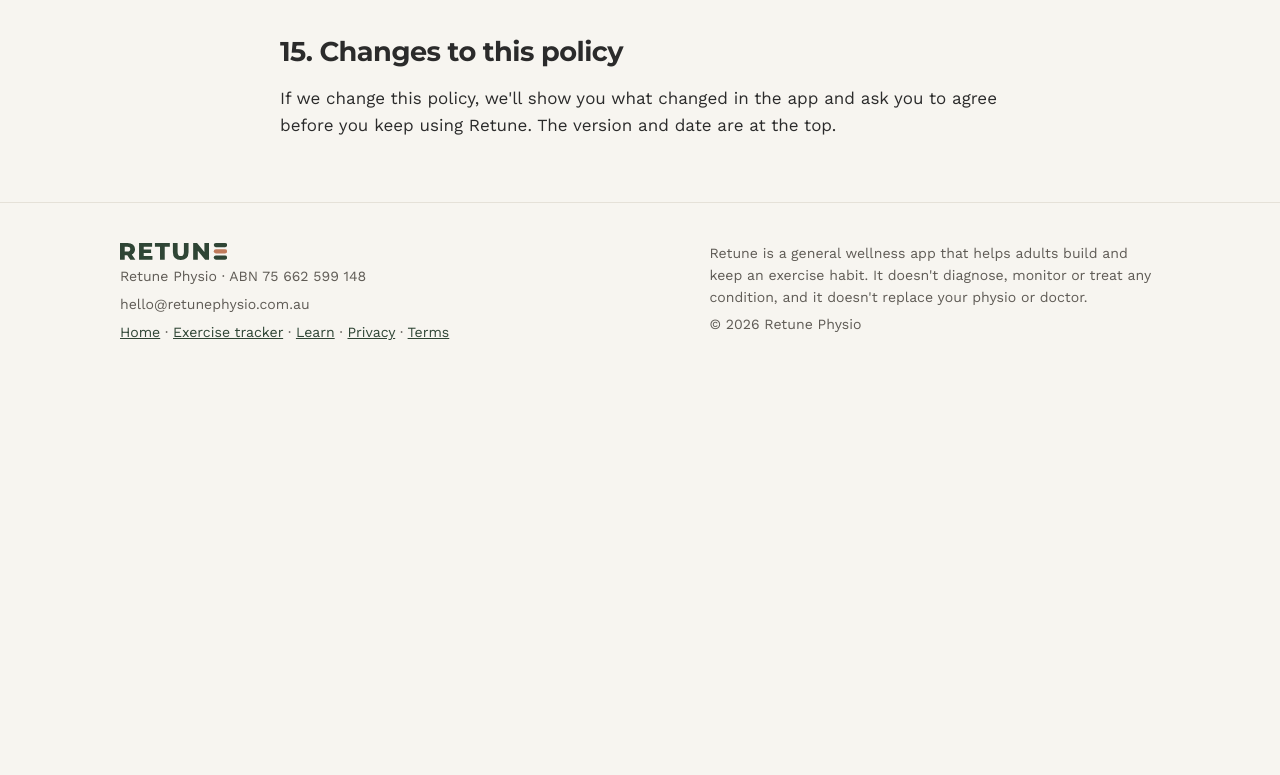
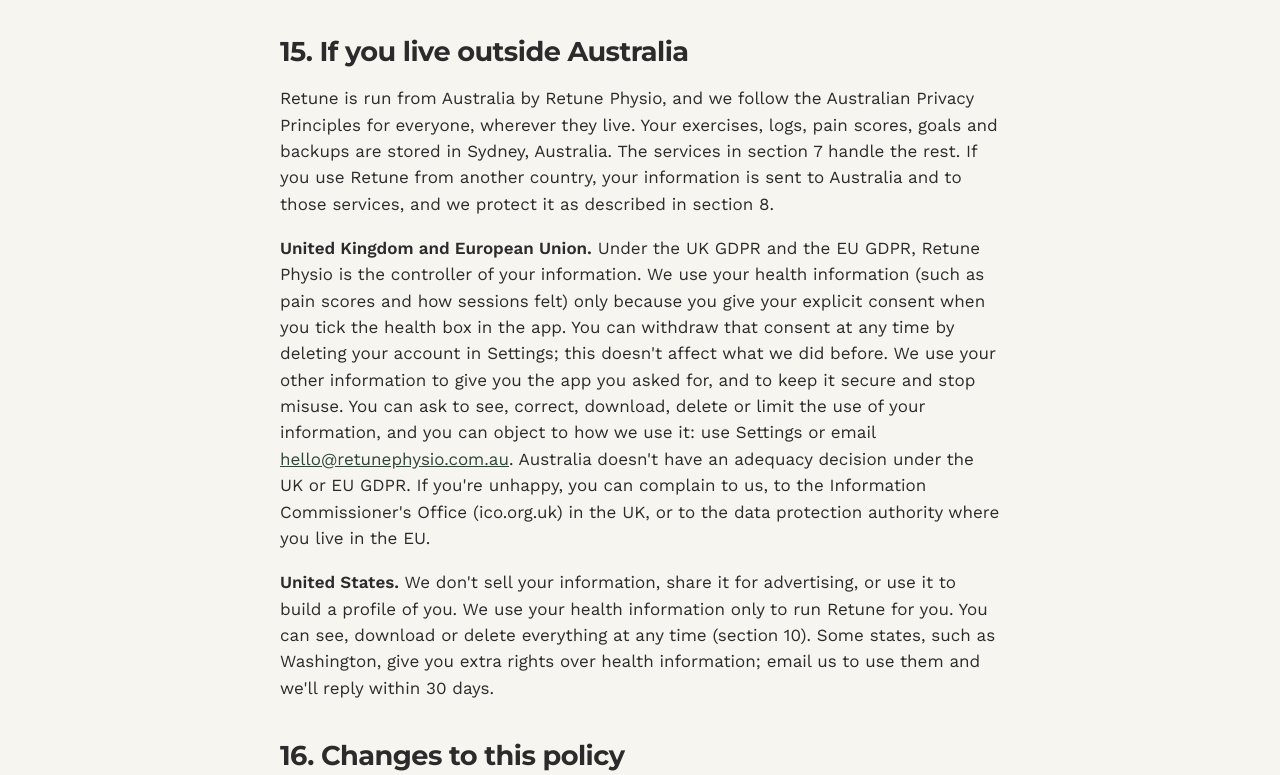
Before and after one commit to retunephysio/retune-website, a plain HTML site: page privacy/index.html in a window 1280 px wide. Shown: the part 5700-6475 px from the top of the page. Before the commit the page ends 6083 px from the top, so only its background shows below. Drawn offline with nearby package versions, Linux system fonts and the light colour scheme.

Commit message:
Privacy policy: section for people outside Australia (UK, EU, US) (#17)
Draft. Bumps the policy to version 2026-11-16, which needs a matching
consent version in the app before it goes live.


Claude-Session: https://claude.ai/code/session_01RX533j2uumn9oyoPg9o6Kg

Co-authored-by: Claude <noreply@anthropic.com>

```diff
--- a/privacy/index.html
+++ b/privacy/index.html
@@ -90,7 +90,11 @@
 <p>Email <a href="mailto:hello@retunephysio.com.au">hello@retunephysio.com.au</a>. We'll reply within 30 days. If you're not happy with our answer, you can complain to the OAIC at oaic.gov.au or on 1300 363 992.</p>
 <h2>14. Physio and clinic links (not yet active)</h2>
 <p>Retune may later let you link your account to your physio's clinic. That isn't available yet. Before it is, we'll update this policy, explain what the clinic would keep, and ask you again.</p>
-<h2>15. Changes to this policy</h2>
+<h2>15. If you live outside Australia</h2>
+<p>Retune is run from Australia by Retune Physio, and we follow the Australian Privacy Principles for everyone, wherever they live. Your exercises, logs, pain scores, goals and backups are stored in Sydney, Australia. The services in section 7 handle the rest. If you use Retune from another country, your information is sent to Australia and to those services, and we protect it as described in section 8.</p>
+<p><b>United Kingdom and European Union.</b> Under the UK GDPR and the EU GDPR, Retune Physio is the controller of your information. We use your health information (such as pain scores and how sessions felt) only because you give your explicit consent when you tick the health box in the app. You can withdraw that consent at any time by deleting your account in Settings; this doesn't affect what we did before. We use your other information to give you the app you asked for, and to keep it secure and stop misuse. You can ask to see, correct, download, delete or limit the use of your information, and you can object to how we use it: use Settings or email <a href="mailto:hello@retunephysio.com.au">hello@retunephysio.com.au</a>. Australia doesn't have an adequacy decision under the UK or EU GDPR. If you're unhappy, you can complain to us, to the Information Commissioner's Office (ico.org.uk) in the UK, or to the data protection authority where you live in the EU.</p>
+<p><b>United States.</b> We don't sell your information, share it for advertising, or use it to build a profile of you. We use your health information only to run Retune for you. You can see, download or delete everything at any time (section 10). Some states, such as Washington, give you extra rights over health information; email us to use them and we'll reply within 30 days.</p>
+<h2>16. Changes to this policy</h2>
 <p>If we change this policy, we'll show you what changed in the app and ask you to agree before you keep using Retune. The version and date are at the top.</p>
     </div>
   </div>
```
